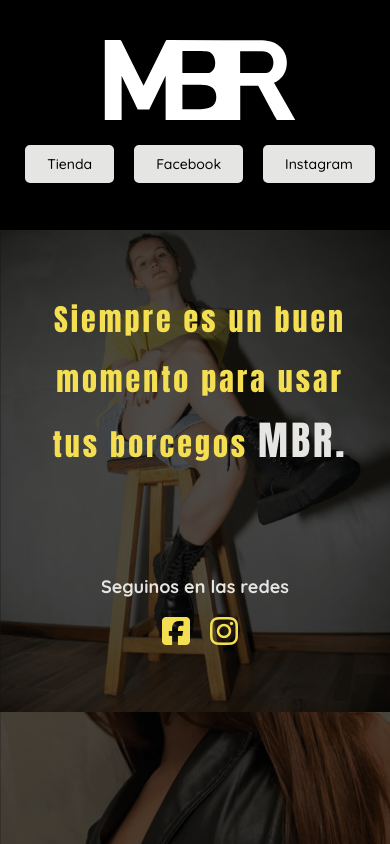
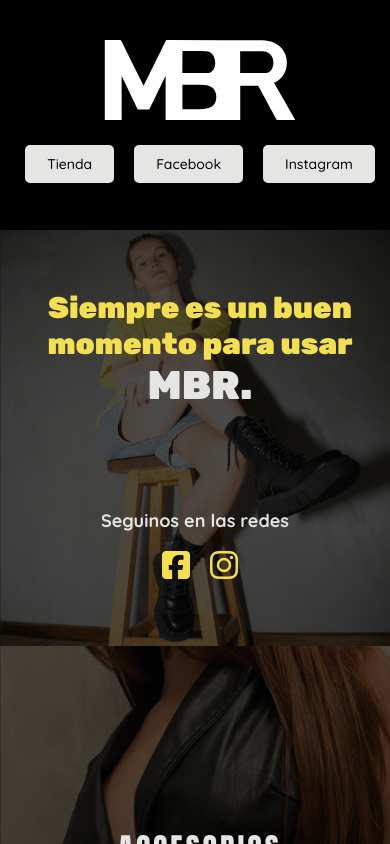
Before and after one commit to scherpablo/mbr-react-vite, a React (Vite) app: page / in a window 390 px wide. Shown: the top 844 px of the page. Built offline with nearby package versions, Linux system fonts and the light colour scheme; no server answers.

Commit message:
update fonts titles

```diff
--- a/src/components/Header/Header.module.css
+++ b/src/components/Header/Header.module.css
@@ -26,6 +26,7 @@
   text-transform: uppercase;
   font-size: 29px;
   color: var(--whiteText);
+  margin-bottom: 15px;
 }
 .divBottomHeader p {
   font-family: var(--fontParagraph);
--- a/src/components/SectionOne/SectionOne.jsx
+++ b/src/components/SectionOne/SectionOne.jsx
@@ -22,7 +22,7 @@
             <h2>Siempre es un buen</h2>
             <h2 className={styles.h2Two}>momento para usar</h2>
             <h2 className={styles.h2Three}>
-              tus borcegos <span>MBR.</span>
+              <span>MBR.</span>
             </h2>
           </div>
           <div className={styles.divSocialNet}>
--- a/src/components/SectionOne/SectionOne.module.css
+++ b/src/components/SectionOne/SectionOne.module.css
@@ -15,11 +15,15 @@
   align-items: center;
   padding: 100px;
 }
-.divText {
+/* .divText {
   font-size: 50px;
   font-family: var(--fontImpact);
   letter-spacing: 3px;
   line-height: 120px;
+} */
+.divText {
+  font-size: 50px;
+  font-family: var(--fontTitles);
 }
 .divText h2 {
   color: var(--yellowText);
@@ -68,7 +72,7 @@
   }
   .divText {
     font-size: 30px;
-    line-height: 60px;
+    /* line-height: 60px; */
   }
   .h2Two,
   .h2Three {
```
